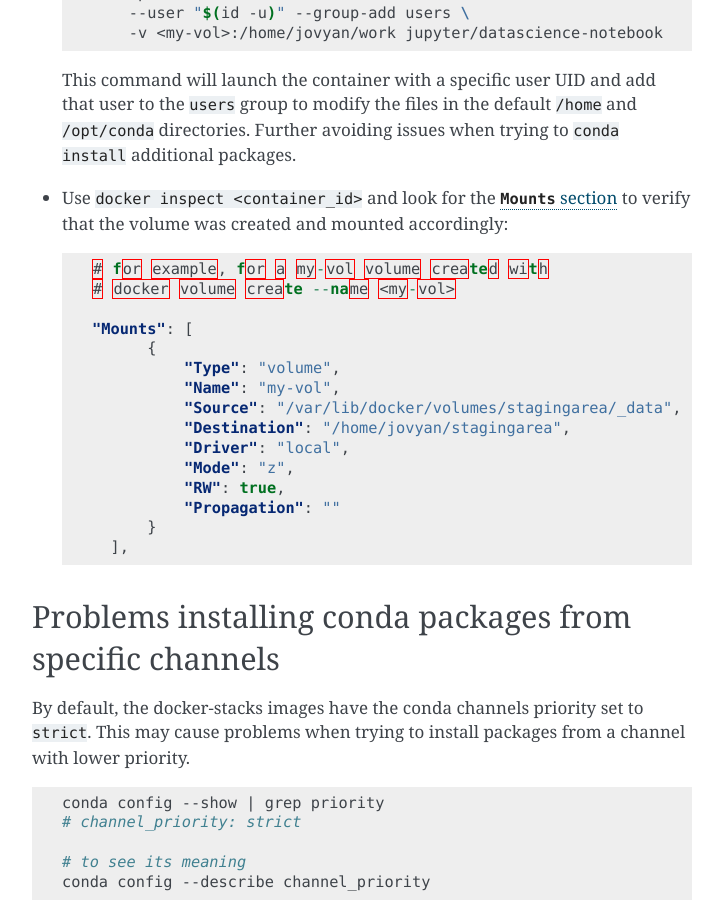
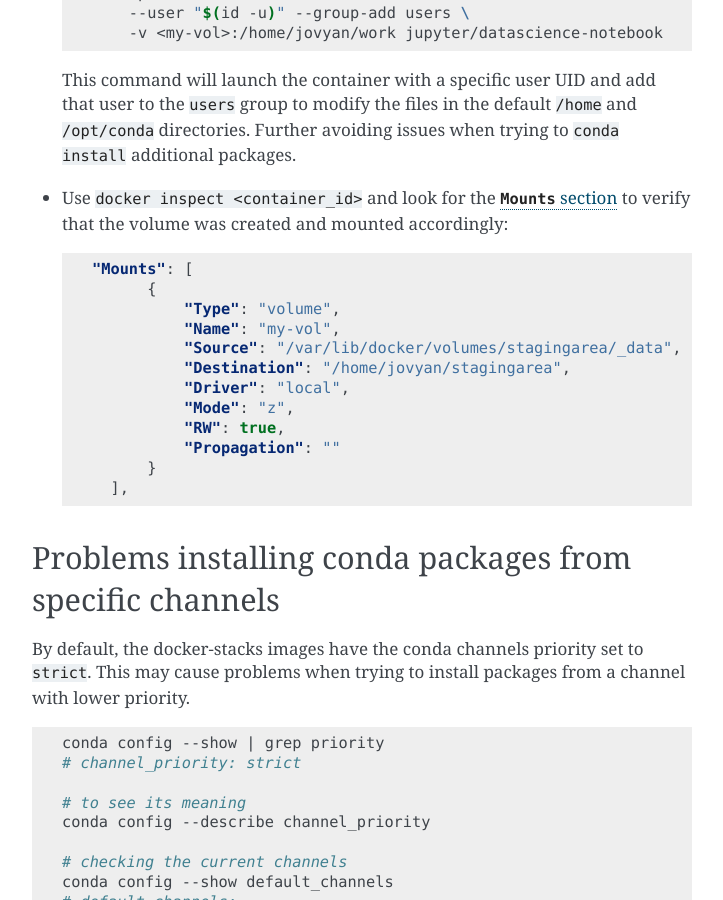
Before and after one commit to jupyter/docker-stacks, a Sphinx documentation site: the page built from docs/using/troubleshooting.md, in a window 1280 px wide and 900 px high, scrolled down 5640 px. Shown: the whole window, without its empty margins (388-1111 px from the left). Built offline with Sphinx 7.4.7, drawn with Linux system fonts in a browser that asks for light colours.

Commit message:
:heavy_minus_sign: Remove comments

````diff
--- a/docs/using/troubleshooting.md
+++ b/docs/using/troubleshooting.md
@@ -221,9 +221,6 @@ If you have also **created a new user**, you might be experiencing any of the fo
 - Use `docker inspect <container_id>` and look for the [`Mounts` section](https://docs.docker.com/storage/volumes/#start-a-container-with-a-volume) to verify that the volume was created and mounted accordingly:
 
   ```json
-  # for example, for a my-vol volume created with
-  # docker volume create --name <my-vol>
-
   "Mounts": [
         {
             "Type": "volume",
````
